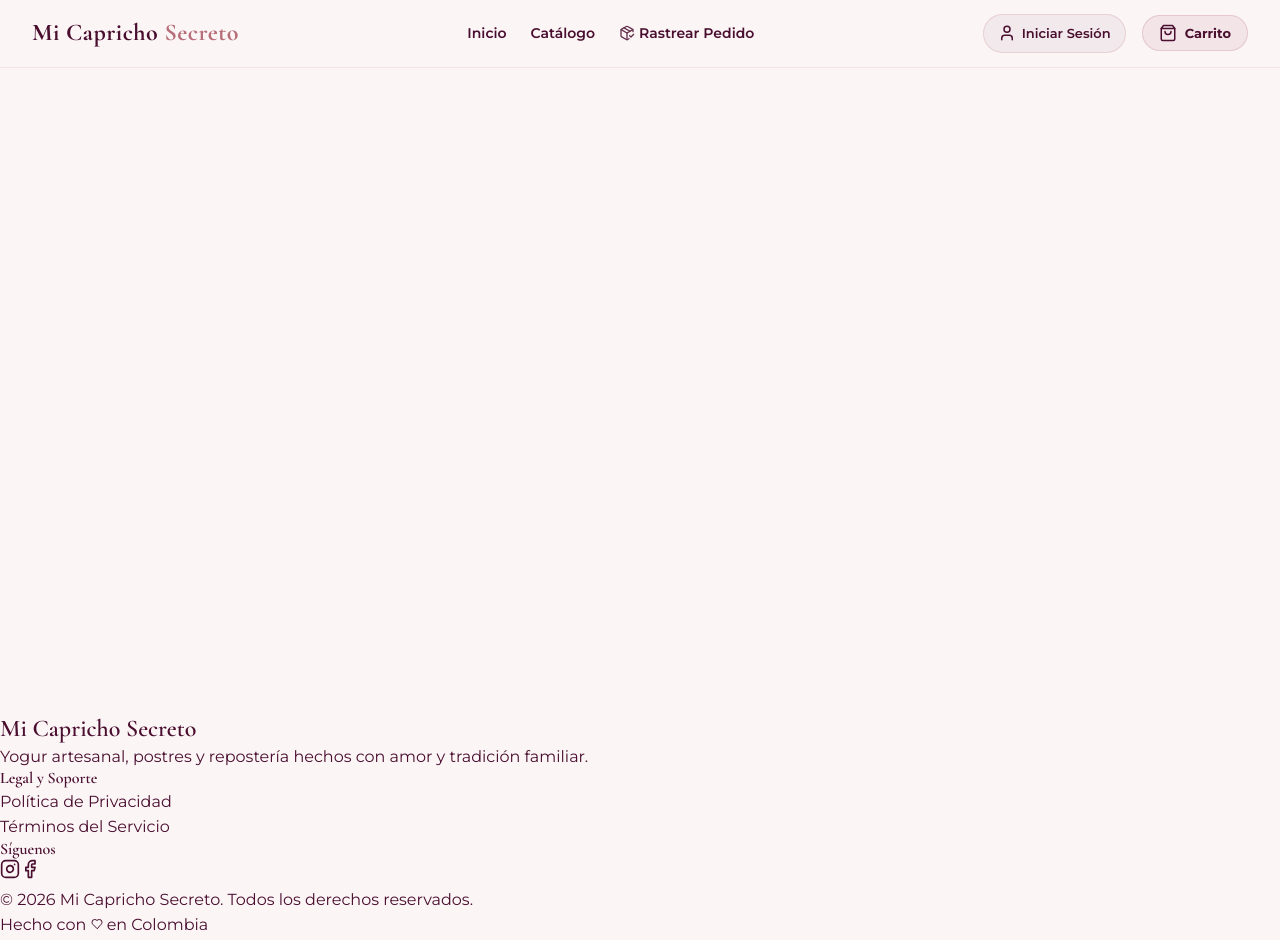
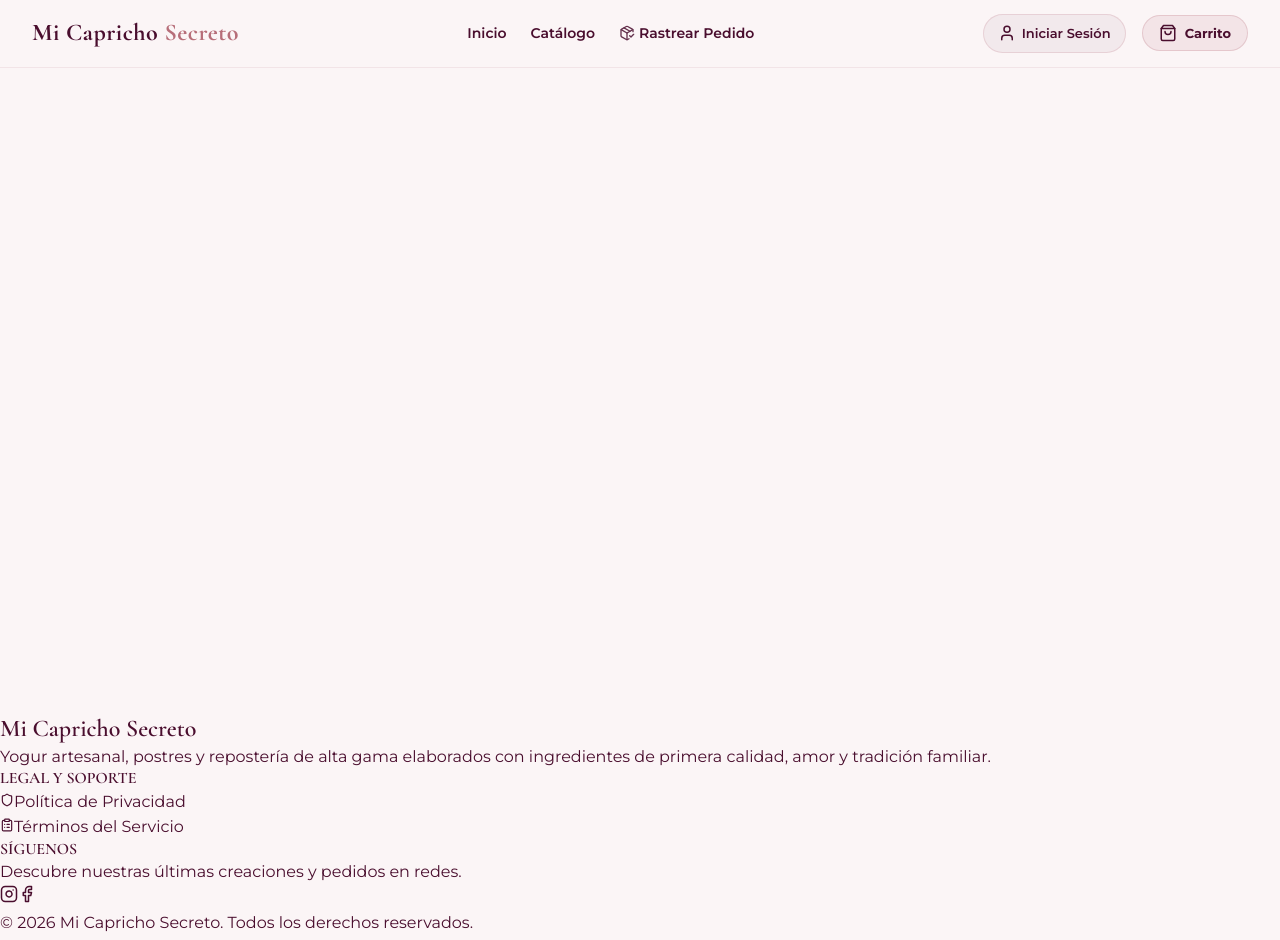
Before and after one commit to hernandezyesid43/Mi-Capricho-Secreto, a React (Vite) app: page /privacidad in a window 1280 px wide. Shown: the top 940 px of the page. Built offline with nearby package versions, Linux system fonts and the light colour scheme.

Commit message:
Ajustes pagi

```diff
--- a/src/components/Footer.jsx
+++ b/src/components/Footer.jsx
@@ -1,60 +1,98 @@
 import { Link } from 'react-router-dom'
-import { Instagram, Facebook, Heart } from 'lucide-react'
+import { Instagram, Facebook, Heart, Shield, ClipboardList } from 'lucide-react'
 
 export default function Footer() {
     const currentYear = new Date().getFullYear()
 
     return (
-        <footer className="bg-rose-950 text-rose-100 py-10 mt-20 border-t border-rose-900">
-            <div className="max-w-7xl mx-auto px-6 grid grid-cols-1 md:grid-cols-3 gap-8 text-center md:text-left">
+        <footer className="relative bg-[#1A0B12] text-rose-100/80 border-t border-rose-900/40 overflow-hidden font-sans">
+            {/* Sutil brillo ambiental de fondo */}
+            <div className="absolute top-0 left-1/2 -translate-x-1/2 w-full max-w-7xl h-px bg-gradient-to-r from-transparent via-rose-500/20 to-transparent" />
+            <div className="absolute -top-40 left-1/2 -translate-x-1/2 w-[600px] h-80 bg-rose-900/10 blur-[120px] rounded-full pointer-events-none" />
 
-                {/* Marca */}
-                <div className="space-y-3">
-                    <h3 className="text-2xl font-serif font-bold text-white tracking-wide">
-                        Mi Capricho <span className="text-rose-400 font-light italic">Secreto</span>
+            <div className="max-w-7xl mx-auto px-6 pt-16 pb-10 relative z-10">
+                <div className="grid grid-cols-1 md:grid-cols-3 gap-12 md:gap-8 pb-12 border-b border-rose-950/60">
+
+                    {/* Columna 1: Branding y Descripción */}
+                    <div className="space-y-4">
+                        <Link to="/" className="inline-block group">
+                            <h3 className="text-2xl md:text-3xl font-serif font-bold text-white tracking-wide transition-colors duration-200 group-hover:text-rose-200">
+                                Mi Capricho <span className="text-rose-300 font-light italic">Secreto</span>
                             </h3>
-                    <p className="text-sm text-rose-300">
-                        Yogur artesanal, postres y repostería hechos con amor y tradición familiar.
+                        </Link>
+                        <p className="text-sm md:text-base text-rose-200/60 font-light leading-relaxed max-w-md">
+                            Yogur artesanal, postres y repostería de alta gama elaborados con ingredientes de primera calidad, amor y tradición familiar.
                         </p>
                     </div>
 
-                {/* Enlaces Legales */}
-                <div className="space-y-3">
-                    <h4 className="text-lg font-semibold text-white">Legal y Soporte</h4>
-                    <ul className="space-y-2 text-sm">
+                    {/* Columna 2: Enlaces Legales y Soporte */}
+                    <div className="space-y-4">
+                        <h4 className="text-xs font-semibold tracking-widest text-rose-300 uppercase">
+                            LEGAL Y SOPORTE
+                        </h4>
+                        <ul className="space-y-3 text-sm md:text-base">
                             <li>
-                            <Link to="/privacidad" className="hover:text-white transition-colors duration-200">
-                                Política de Privacidad
+                                <Link
+                                    to="/privacidad"
+                                    className="inline-flex items-center gap-2 text-rose-200/70 hover:text-white transition-all duration-250 transform hover:translate-x-1"
+                                >
+                                    <Shield size={14} className="text-rose-400/60" />
+                                    <span>Política de Privacidad</span>
                                 </Link>
                             </li>
                             <li>
-                            <Link to="/terminos" className="hover:text-white transition-colors duration-200">
-                                Términos del Servicio
+                                <Link
+                                    to="/terminos"
+                                    className="inline-flex items-center gap-2 text-rose-200/70 hover:text-white transition-all duration-250 transform hover:translate-x-1"
+                                >
+                                    <ClipboardList size={14} className="text-rose-400/60" />
+                                    <span>Términos del Servicio</span>
                                 </Link>
                             </li>
                         </ul>
                     </div>
 
-                {/* Contacto / Redes */}
-                <div className="space-y-3">
-                    <h4 className="text-lg font-semibold text-white">Síguenos</h4>
-                    <div className="flex justify-center md:justify-start gap-4">
-                        <a href="#" className="p-2 bg-rose-900 rounded-full hover:bg-rose-800 transition-colors">
-                            <Instagram size={20} />
+                    {/* Columna 3: Redes Sociales e Interacción */}
+                    <div className="space-y-4">
+                        <h4 className="text-xs font-semibold tracking-widest text-rose-300 uppercase">
+                            SÍGUENOS
+                        </h4>
+                        <p className="text-sm text-rose-200/50 font-light">
+                            Descubre nuestras últimas creaciones y pedidos en redes.
+                        </p>
+                        <div className="flex gap-4">
+                            <a
+                                href="https://instagram.com"
+                                target="_blank"
+                                rel="noreferrer"
+                                className="p-3 bg-rose-950/40 hover:bg-rose-900/50 border border-rose-900/25 rounded-full text-rose-300 hover:text-white hover:scale-105 hover:shadow-lg hover:shadow-rose-950/50 transition-all duration-200"
+                                title="Instagram"
+                            >
+                                <Instagram size={18} />
                             </a>
-                        <a href="#" className="p-2 bg-rose-900 rounded-full hover:bg-rose-800 transition-colors">
-                            <Facebook size={20} />
+                            <a
+                                href="https://facebook.com"
+                                target="_blank"
+                                rel="noreferrer"
+                                className="p-3 bg-rose-950/40 hover:bg-rose-900/50 border border-rose-900/25 rounded-full text-rose-300 hover:text-white hover:scale-105 hover:shadow-lg hover:shadow-rose-950/50 transition-all duration-200"
+                                title="Facebook"
+                            >
+                                <Facebook size={18} />
                             </a>
                         </div>
                     </div>
 
                 </div>
 
-            <div className="max-w-7xl mx-auto px-6 mt-10 pt-6 border-t border-rose-900/50 flex flex-col md:flex-row items-center justify-between text-xs text-rose-400/80">
-                <p>© {currentYear} Mi Capricho Secreto. Todos los derechos reservados.</p>
-                <p className="flex items-center gap-1 mt-2 md:mt-0">
-                    Hecho con <Heart size={12} className="text-rose-500 fill-rose-500" /> en Colombia
+                {/* Derechos de Autor y Sello de Calidad */}
+                <div className="mt-10 flex flex-col md:flex-row items-center justify-between gap-4 text-xs tracking-wider text-rose-400/40 uppercase">
+                    <p className="text-center md:text-left">
+                        © {currentYear} Mi Capricho Secreto. Todos los derechos reservados.
                     </p>
+                    <p className="flex items-center gap-1.5 font-light normal-case">
+                        Hecho con <Heart size={10} className="text-rose-500 fill-rose-500 animate-pulse" /> en Colombia
+                    </p>
+                </div>
             </div>
         </footer>
     )
```
Lines whose indentation alone changed are shown as unchanged.
